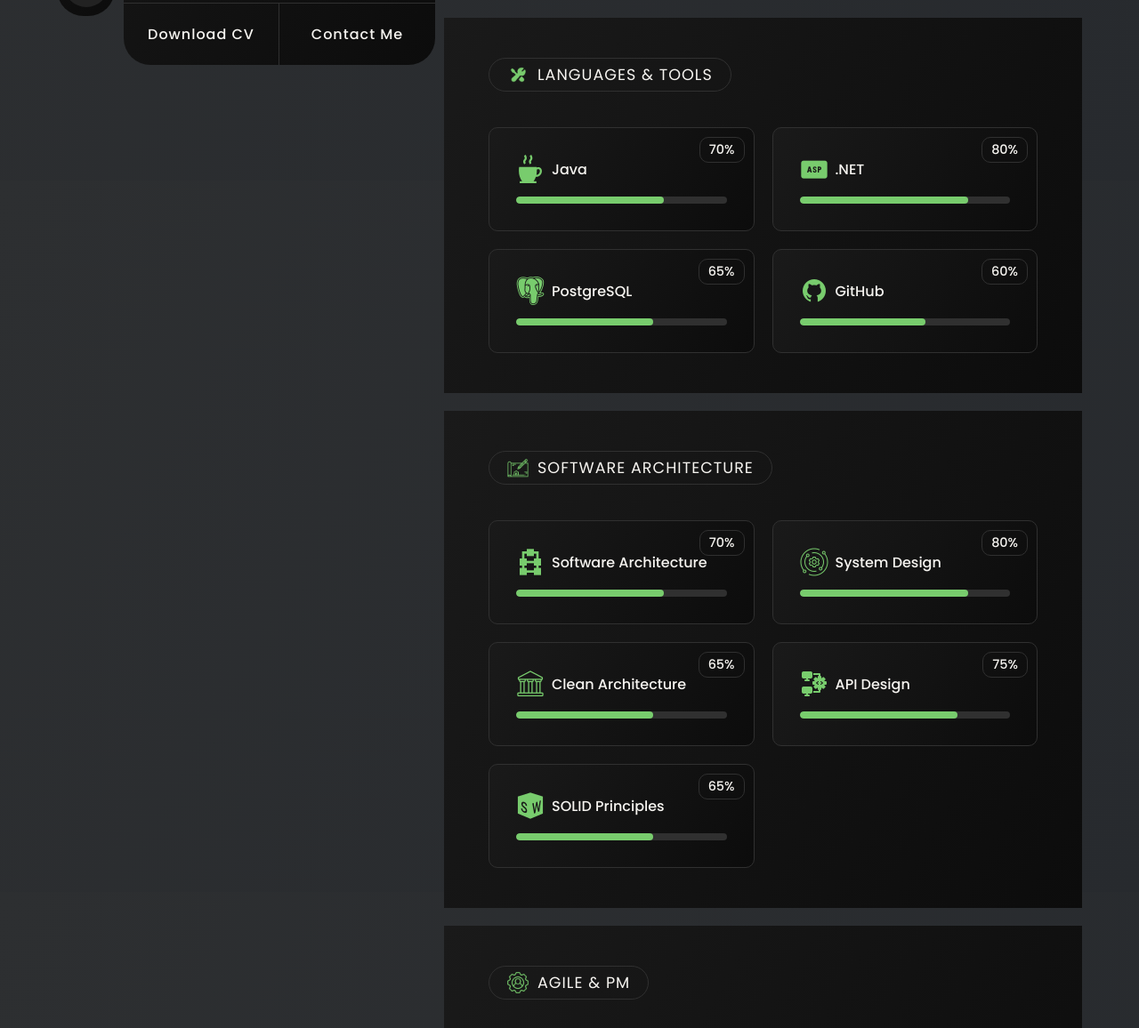
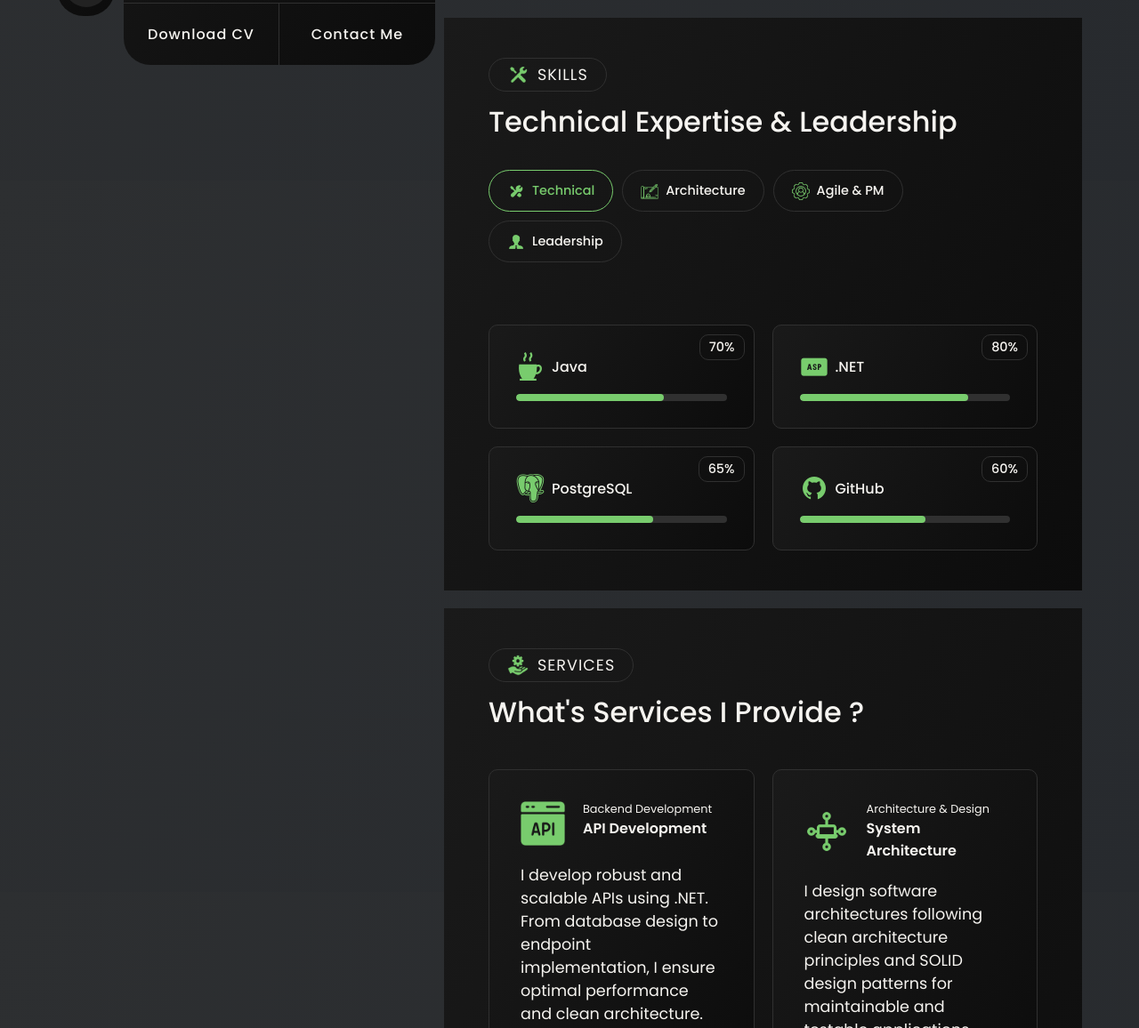
Before and after one commit to LuXuzDev/Portfolio, a plain HTML site: page index.html in a window 1280 px wide. Shown: the part 597-1753 px from the top of the page at 89% size. Drawn offline with Linux system fonts and the light colour scheme.

Commit message:
Add skills section with tabbed navigation
Replaced separate skills, architecture, agile, and leadership sections with a unified tabbed interface for skills. Updated styles to support tabs, added tab navigation and content panes in HTML, included new skills icon, and implemented tab switching functionality in JavaScript.

```diff
--- a/css/styles.css
+++ b/css/styles.css
@@ -462,6 +462,56 @@ header ul li a:hover{
     object-fit: contain;
 }
 
+/* Skills Tabs */
+.skills-tabs{
+    display: flex;
+    gap: 10px;
+    margin-top: 30px;
+    flex-wrap: wrap;
+}
+
+.tab-btn{
+    display: flex;
+    align-items: center;
+    gap: 8px;
+    padding: 12px 20px;
+    border: 1px solid var(--border-color);
+    border-radius: 30px;
+    background: transparent;
+    color: var(--text-color);
+    cursor: pointer;
+    font-size: 0.9rem;
+    font-weight: 500;
+    transition: all 0.3s ease;
+}
+
+.tab-btn .skill-icon{
+    width: 20px;
+    height: 20px;
+    object-fit: contain;
+}
+
+.tab-btn:hover{
+    color: var(--mair-color);
+}
+
+.tab-btn.active{
+    border-color: var(--mair-color);
+    color: var(--mair-color);
+}
+
+.tab-content{
+    margin-top: 30px;
+}
+
+.tab-pane{
+    display: none;
+}
+
+.tab-pane.active{
+    display: block;
+}
+
 /*Services*/
 .service-container{
     display: grid;
@@ -530,3 +580,7 @@ header ul li a:hover{
     font-size: 0.8rem;
     font-weight: 500;
 }
+
+.service-box a:hover{
+    color: var(--mair-color);
+}
--- a/index.html
+++ b/index.html
@@ -151,15 +151,38 @@
                     </div>
                 </section>
 
-                <!--Languages & Tools-->
+                <!--Skills with Tabs-->
                 <section id="skills" class="section-container">
                     <div class="section-heading">
-                        <span><img src="images/tools.png" alt="Tools" class="skill-icon">
-                        Languages & Tools</span>
-
+                        <span><img src="images/skills.png" alt="Skills" class="skill-icon">
+                        Skills</span>
+                        <h3>Technical Expertise & Leadership</h3>
                     </div>
 
-                    <!--Container-->
+                    <!--Tabs Navigation-->
+                    <div class="skills-tabs">
+                        <button class="tab-btn active" data-tab="technical">
+                            <img src="images/tools.png" alt="Technical" class="skill-icon">
+                            Technical
+                        </button>
+                        <button class="tab-btn" data-tab="architecture">
+                            <img src="images/architecture.png" alt="Architecture" class="skill-icon">
+                            Architecture
+                        </button>
+                        <button class="tab-btn" data-tab="agile">
+                            <img src="images/project-manager.png" alt="Agile" class="skill-icon">
+                            Agile & PM
+                        </button>
+                        <button class="tab-btn" data-tab="leadership">
+                            <img src="images/boss.png" alt="Leadership" class="skill-icon">
+                            Leadership
+                        </button>
+                    </div>
+
+                    <!--Tab Content-->
+                    <div class="tab-content">
+                        <!--Technical Skills-->
+                        <div class="tab-pane active" id="technical">
                             <div class="skill-box-container">
                                 <!--Java-->
                                 <div class="skill-box bg-gradient">
@@ -167,11 +190,9 @@
                                         <img src="images/java.png" alt="Java" class="skill-icon">
                                         <span>Java</span>
                                     </div>
-                            <!--bar-->
                                     <div class="skill-box-bar">
-                                <span style = "width: 70%;"></span>
+                                        <span style="width: 70%;"></span>
                                     </div>
-                            <!--percentage-->
                                     <div class="skill-box-percentage">
                                         <span>70%</span>
                                     </div>
@@ -183,11 +204,9 @@
                                         <img src="images/asp.png" alt=".NET" class="skill-icon">
                                         <span>.NET</span>
                                     </div>
-                            <!--bar-->
                                     <div class="skill-box-bar">
-                                <span style = "width: 80%;"></span>
+                                        <span style="width: 80%;"></span>
                                     </div>
-                            <!--percentage-->
                                     <div class="skill-box-percentage">
                                         <span>80%</span>
                                     </div>
@@ -199,16 +218,13 @@
                                         <img src="images/postgresql.png" alt="PostgreSQL" class="skill-icon">
                                         <span>PostgreSQL</span>
                                     </div>
-                            <!--bar-->
                                     <div class="skill-box-bar">
-                                <span style = "width: 65%;"></span>
+                                        <span style="width: 65%;"></span>
                                     </div>
-                            <!--percentage-->
                                     <div class="skill-box-percentage">
                                         <span>65%</span>
                                     </div>
                                 </div>
-
 
                                 <!--GitHub-->
                                 <div class="skill-box bg-gradient">
@@ -216,28 +232,18 @@
                                         <img src="images/github.png" alt="GitHub" class="skill-icon">
                                         <span>GitHub</span>
                                     </div>
-                            <!--bar-->
                                     <div class="skill-box-bar">
-                                <span style = "width: 60%;"></span>
+                                        <span style="width: 60%;"></span>
                                     </div>
-                            <!--percentage-->
                                     <div class="skill-box-percentage">
                                         <span>60%</span>
                                     </div>
                                 </div>
                             </div>
-                </section>
-
-                <!--Architecture-->
-                <section id="skills" class="section-container">
-                    <div class="section-heading">
-                        <span><img src="images/architecture.png" alt="Architecture" class="skill-icon">
-                        Software Architecture</span>
-
-
                         </div>
 
-                    <!--Container-->
+                        <!--Architecture Skills-->
+                        <div class="tab-pane" id="architecture">
                             <div class="skill-box-container">
                                 <!--Software Architecture-->
                                 <div class="skill-box bg-gradient">
@@ -245,11 +251,9 @@
                                         <img src="images/software-arch.png" alt="Software Architecture" class="skill-icon">
                                         <span>Software Architecture</span>
                                     </div>
-                            <!--bar-->
                                     <div class="skill-box-bar">
-                                <span style = "width: 70%;"></span>
+                                        <span style="width: 70%;"></span>
                                     </div>
-                            <!--percentage-->
                                     <div class="skill-box-percentage">
                                         <span>70%</span>
                                     </div>
@@ -258,14 +262,12 @@
                                 <!--System Design-->
                                 <div class="skill-box bg-gradient">
                                     <div class="skill-box-content">
-                                 <img src="images/system-dis.png" alt="Solid Principles" class="skill-icon">
+                                        <img src="images/system-dis.png" alt="System Design" class="skill-icon">
                                         <span>System Design</span>
                                     </div>
-                            <!--bar-->
                                     <div class="skill-box-bar">
-                                <span style = "width: 80%;"></span>
+                                        <span style="width: 80%;"></span>
                                     </div>
-                            <!--percentage-->
                                     <div class="skill-box-percentage">
                                         <span>80%</span>
                                     </div>
@@ -277,28 +279,23 @@
                                         <img src="images/clean-arc.png" alt="Clean Architecture" class="skill-icon">
                                         <span>Clean Architecture</span>
                                     </div>
-                            <!--bar-->
                                     <div class="skill-box-bar">
-                                <span style = "width: 65%;"></span>
+                                        <span style="width: 65%;"></span>
                                     </div>
-                            <!--percentage-->
                                     <div class="skill-box-percentage">
                                         <span>65%</span>
                                     </div>
                                 </div>
 
-
                                 <!--API Design-->
                                 <div class="skill-box bg-gradient">
                                     <div class="skill-box-content">
-                                <img src="images/api.png" alt="API" class="skill-icon">
+                                        <img src="images/api.png" alt="API Design" class="skill-icon">
                                         <span>API Design</span>
                                     </div>
-                            <!--bar-->
                                     <div class="skill-box-bar">
-                                <span style = "width: 75%;"></span>
+                                        <span style="width: 75%;"></span>
                                     </div>
-                            <!--percentage-->
                                     <div class="skill-box-percentage">
                                         <span>75%</span>
                                     </div>
@@ -310,27 +307,18 @@
                                         <img src="images/solid.png" alt="SOLID Principles" class="skill-icon">
                                         <span>SOLID Principles</span>
                                     </div>
-                            <!--bar-->
                                     <div class="skill-box-bar">
-                                <span style = "width: 65%;"></span>
+                                        <span style="width: 65%;"></span>
                                     </div>
-                            <!--percentage-->
                                     <div class="skill-box-percentage">
                                         <span>65%</span>
                                     </div>
                                 </div>
                             </div>
-                </section>
-
-                <!--Agile & PM-->
-                <section id="skills" class="section-container">
-                    <div class="section-heading">
-                        <span><img src="images/project-manager.png" alt="Agile & PM" class="skill-icon">
-                        Agile & PM</span>
-
                         </div>
 
-                    <!--Container-->
+                        <!--Agile & PM Skills-->
+                        <div class="tab-pane" id="agile">
                             <div class="skill-box-container">
                                 <!--Agile Methodologies-->
                                 <div class="skill-box bg-gradient">
@@ -338,11 +326,9 @@
                                         <img src="images/agile-met.png" alt="Agile Methodologies" class="skill-icon">
                                         <span>Agile Methodologies</span>
                                     </div>
-                            <!--bar-->
                                     <div class="skill-box-bar">
-                                <span style = "width: 70%;"></span>
+                                        <span style="width: 70%;"></span>
                                     </div>
-                            <!--percentage-->
                                     <div class="skill-box-percentage">
                                         <span>70%</span>
                                     </div>
@@ -354,11 +340,9 @@
                                         <img src="images/project-planning.png" alt="Project Planning" class="skill-icon">
                                         <span>Project Planning</span>
                                     </div>
-                            <!--bar-->
                                     <div class="skill-box-bar">
-                                <span style = "width: 70%;"></span>
+                                        <span style="width: 70%;"></span>
                                     </div>
-                            <!--percentage-->
                                     <div class="skill-box-percentage">
                                         <span>70%</span>
                                     </div>
@@ -370,27 +354,18 @@
                                         <img src="images/stakeholder-management.png" alt="Stakeholder Management" class="skill-icon">
                                         <span>Stakeholder Management</span>
                                     </div>
-                            <!--bar-->
                                     <div class="skill-box-bar">
-                                <span style = "width: 80%;"></span>
+                                        <span style="width: 80%;"></span>
                                     </div>
-                            <!--percentage-->
                                     <div class="skill-box-percentage">
                                         <span>80%</span>
                                     </div>
                                 </div>
                             </div>
-                </section>
-
-                <!--Leadership-->
-                <section id="skills" class="section-container">
-                    <div class="section-heading">
-                        <span><img src="images/boss.png" alt="Leadership" class="skill-icon">
-                        Leadership & Collaboration</span>
-
                         </div>
 
-                    <!--Container-->
+                        <!--Leadership Skills-->
+                        <div class="tab-pane" id="leadership">
                             <div class="skill-box-container">
                                 <!--Technical Leadership-->
                                 <div class="skill-box bg-gradient">
@@ -398,11 +373,9 @@
                                         <img src="images/leadership.png" alt="Technical Leadership" class="skill-icon">
                                         <span>Technical Leadership</span>
                                     </div>
-                            <!--bar-->
                                     <div class="skill-box-bar">
-                                <span style = "width: 85%;"></span>
+                                        <span style="width: 85%;"></span>
                                     </div>
-                            <!--percentage-->
                                     <div class="skill-box-percentage">
                                         <span>85%</span>
                                     </div>
@@ -414,11 +387,9 @@
                                         <img src="images/collaboration.png" alt="Collaboration" class="skill-icon">
                                         <span>Collaboration</span>
                                     </div>
-                            <!--bar-->
                                     <div class="skill-box-bar">
-                                <span style = "width: 85%;"></span>
+                                        <span style="width: 85%;"></span>
                                     </div>
-                            <!--percentage-->
                                     <div class="skill-box-percentage">
                                         <span>85%</span>
                                     </div>
@@ -430,13 +401,13 @@
                                         <img src="images/problem-solving.png" alt="Problem Solving" class="skill-icon">
                                         <span>Problem Solving</span>
                                     </div>
-                            <!--bar-->
                                     <div class="skill-box-bar">
-                                <span style = "width: 85%;"></span>
+                                        <span style="width: 85%;"></span>
                                     </div>
-                            <!--percentage-->
                                     <div class="skill-box-percentage">
                                         <span>85%</span>
+                                    </div>
+                                </div>
                             </div>
                         </div>
                     </div>
@@ -583,6 +554,25 @@
 
             //start typing effect
             typeRole();
+
+            //Skills Tabs Functionality
+            const tabBtns = document.querySelectorAll('.tab-btn');
+            const tabPanes = document.querySelectorAll('.tab-pane');
+
+            tabBtns.forEach(btn => {
+                btn.addEventListener('click', () => {
+                    // Remove active class from all buttons and panes
+                    tabBtns.forEach(b => b.classList.remove('active'));
+                    tabPanes.forEach(pane => pane.classList.remove('active'));
+
+                    // Add active class to clicked button
+                    btn.classList.add('active');
+
+                    // Show corresponding tab pane
+                    const targetTab = btn.getAttribute('data-tab');
+                    document.getElementById(targetTab).classList.add('active');
+                });
+            });
         });
     </script>
 </body>
```
Also changed, not shown: images/skills.png (added). Lines whose indentation alone changed are shown as unchanged.
